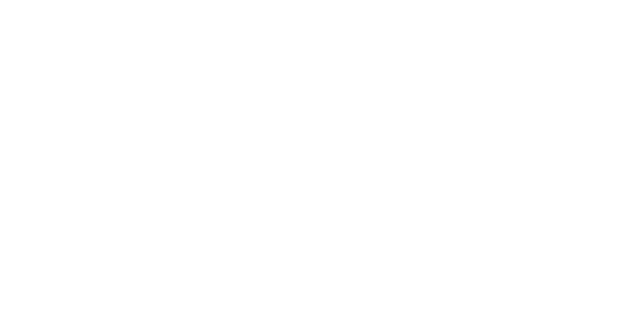
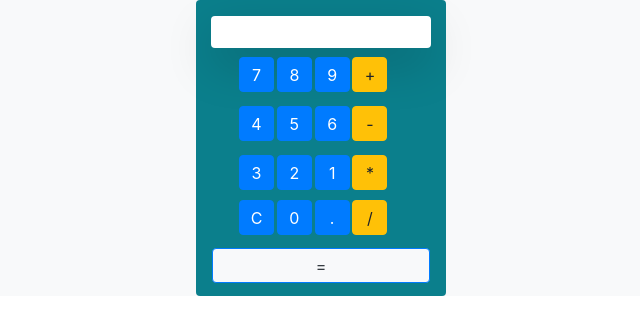
Before and after one commit to JamilaaH/js_dom_calculatrice, a website: page index.html in a window 1280 px wide. Shown: the whole page, without its empty margins (319-959 px from the left). Drawn offline with nearby package versions, Linux system fonts and the light colour scheme.

Commit message:
champ affichage

```diff
--- a/index.html
+++ b/index.html
@@ -9,12 +9,91 @@
 <body>
 
 
+    <div id="content" class="bg-light">
+        <div class="boite container  py-2 d-flex align-items-center flex-column">
+            <!-- imput -->
+            <div class="container pt-2">
+                <div class="row">
+                    <div class="col-12 text-center btn-fonction shadow-lg p-2 bg-white rounded">
+                        <p class="number text-right text-dark"></p>
+                    </div>
+                </div>
+            </div>
 
-    <script src="./public/js/main.js"></script>
-    <!-- script jquery -->
-    <script src="./node_modules/jquery/dist/jquery.js"></script>
-    <!-- script bootstrap -->
-    <script src="./node_modules/bootstrap/dist/js/bootstrap.bundle.js"></script>
-    <script src="./node_modules/bootstrap/dist/js/bootstrap.js"></script>
+            <!-- rangée 1 -->
+            <div class="row ml-2 mt-1">
+                <div class="col-md-2">
+                    <button type="button"  class="sept chiffre btn btn-primary">7</button>
+                </div>
+                <div class="col-md-2">
+                    <button  type="button" class="huit chiffre btn btn-primary">8</button>
+                </div>
+                <div class="col-md-2">
+                    <button  type="button" class="neuf chiffre btn btn-primary">9</button>
+                </div>
+                <div class="col-md-2">
+                    <button type="button" class="operation btn btn-warning">+</button>
+                </div>
+            </div>
+
+            <!-- rangée 2 -->
+            <div class="row ml-2 mt-1">
+                <div class="col-2">
+                    <button type="button" class="quatre chiffre btn chiffre btn-primary">4</button>
+                </div>
+                <div class="col-2">
+                    <button type="button" class="cinq chiffre btn chiffre btn-primary">5</button>
+                </div>
+                <div class="col-2">
+                    <button type="button" class="six chiffre btn chiffre btn-primary">6</button>
+                </div>
+                <div class="col-2">
+                    <button type="button" class="soustraction operation btn btn-warning">-</button>
+                </div>
+            </div>
+
+            <!-- rangée 3 -->
+            <div class="row ml-2 mt-1">
+                <div class="col-2">
+                    <button type="button" class="trois chiffre btn chiffre btn-primary">3</button>
+                </div>
+                <div class="col-2">
+                    <button type="button" class="deux chiffre btn chiffre btn-primary">2</button>
+                </div>
+                <div class="col-2">
+                    <button type="button" class="un chiffre btn chiffre btn-primary">1</button>
+                </div>
+                <div class="col-2">
+                    <button type="button" class="multip operation btn btn-warning">*</button>
+                </div>
+            </div>
+
+            <!-- rangée 4 -->
+            <div class="row ml-2">
+                <div class="col-2">
+                    <button type="button" class="clear  btn  btn-primary">C</button>
+                </div>
+                <div class="col-2">
+                    <button type="button" class="zero chiffre btn chiffre btn-primary">0</button>
+                </div>
+                <div class="col-2">
+                    <button type="button" class="point btn btn-primary">.</button>
+                </div>
+                <div class="col-2">
+                    <button type="button" class="division operation btn btn-warning">/</button>
+                </div>
+            </div>
+
+            <!-- bouton egale -->
+            <div class="row">
+                <div class="col-12">
+                    <button type="button" class="egale bg-light text-dark mt-2 btn btn-primary">=</button>
+                </div>
+            </div>
+        </div>
+    </div>
+
+
+    <script type="module" src="./public/js/main.js"></script>
 </body>
 </html>
--- a/public/js/main.js
+++ b/public/js/main.js
@@ -0,0 +1,24 @@
+// recuperer tout les chiffres
+let chiffres = document.querySelectorAll('.chiffre');
+let operateur = document.querySelectorAll('.operation');
+
+let btnClear = document.querySelector('.clear')
+//recuperer champ d'affichage
+let champAffich = document.querySelector('.number');
+
+
+chiffres.forEach(el =>{
+    el.addEventListener("click", ()=> {
+        champAffich.innerHTML += el.innerText
+    })
+})
+
+operateur.forEach(el =>{
+    el.addEventListener('click', ()=> {
+        champAffich.innerHTML += el.innerText
+    })
+})
+
+btnClear.addEventListener('click', ()=> {
+    champAffich.innerHTML=""
+})
--- a/src/sass/_style.sass
+++ b/src/sass/_style.sass
@@ -0,0 +1,12 @@
+.boite
+    width: 250px
+    background-color: #0B7F8C
+    border-radius: 4px
+    .btn
+        margin: 5px
+        padding: 5px
+        height: 35px
+        width: 35px
+
+    .egale
+        width: 218px
```
Also changed, not shown: public/css/app.css, public/js/operation.js (added).
